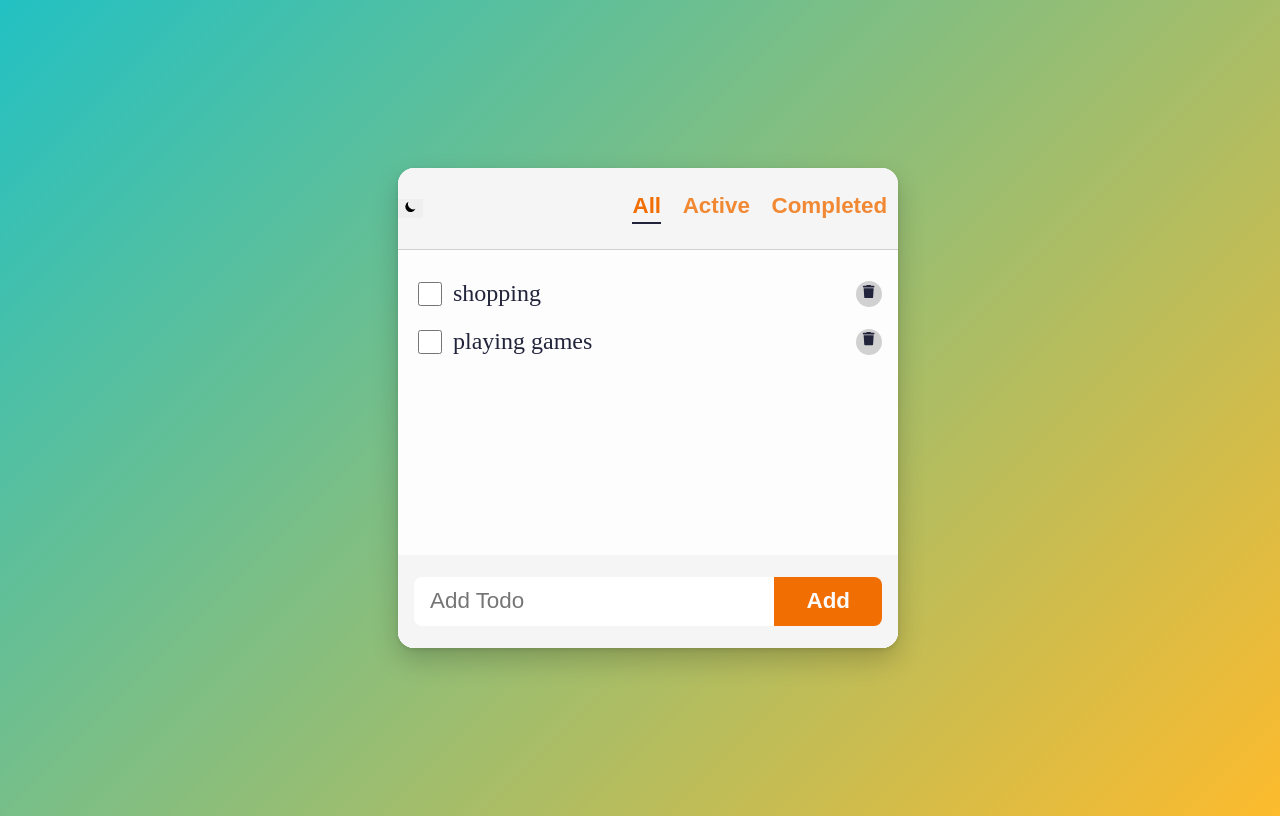
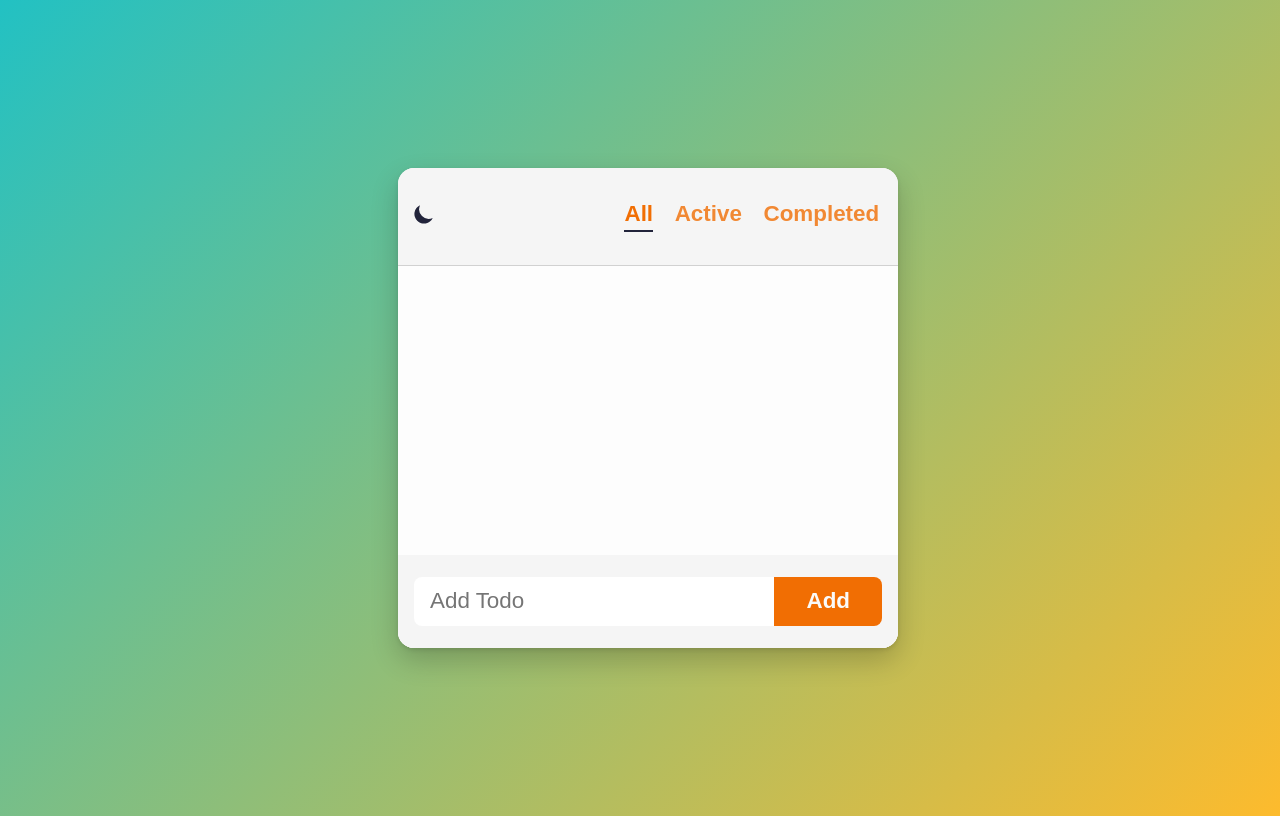
Before and after one commit to rslivepark/checklist, a React (Create React App) app: page / in a window 1280 px wide. Built offline with nearby package versions, Linux system fonts and the light colour scheme; a web font is replaced by a local one.

Commit message:
add darkmode

```diff
--- a/src/components/Header/Header.jsx
+++ b/src/components/Header/Header.jsx
@@ -7,16 +7,18 @@ export default function Header({ filters, filter, onFilterChange }) {
   const { darkMode, toggleDarkMode } = useDarkMode();
 
   return (
-    <header class={styles.header}>
-      <button onClick={toggleDarkMode}>
+    <header className={styles.header}>
+      <button onClick={toggleDarkMode} className={styles.toggle}>
         {!darkMode && <HiMoon />}
         {darkMode && <HiSun />}
       </button>
-      <ul class={styles.filters}>
+      <ul className={styles.filters}>
         {filters.map((value, index) => (
           <li key={index}>
             <button
-              class={`${styles.filter} ${filter === value && styles.selected}`}
+              className={`${styles.filter} ${
+                filter === value && styles.selected
+              }`}
               onClick={() => onFilterChange(value)}
             >
               {value}
--- a/src/components/Header/Header.module.css
+++ b/src/components/Header/Header.module.css
@@ -4,6 +4,20 @@
   align-items: center;
   background-color: var(--color-bg-dark);
   border-bottom: 1px solid var(--color-grey);
+
+  padding: 0.5rem;
+}
+
+.toggle {
+  background-color: transparent;
+  color: var(--color-text);
+  font-size: 1.5rem;
+  cursor: pointer;
+  transition: all 150ms ease-out;
+}
+
+.toggle:hover {
+  color: var(--color-accent);
 }
 
 .filters {
@@ -18,6 +32,8 @@
   color: var(--color-accent);
   opacity: 0.8;
   font-weight: bold;
+
+  cursor: pointer;
 }
 
 .filter:hover,
--- a/src/components/TodoList/TodoList.jsx
+++ b/src/components/TodoList/TodoList.jsx
@@ -1,13 +1,10 @@
-import React, { useState } from 'react';
+import React, { useEffect, useState } from 'react';
 import AddTodo from '../AddTodo/AddTodo';
 import Todo from '../Todo/Todo';
 import styles from './TodoList.module.css';
 
 export default function TodoList({ filter }) {
-  const [todos, setTodos] = useState([
-    { id: '123', text: 'shopping', status: 'active' },
-    { id: '124', text: 'playing games', status: 'active' },
-  ]);
+  const [todos, setTodos] = useState(() => readTodosFromLocalStorage());
 
   const handleAdd = (todo) => {
     setTodos([...todos, todo]);
@@ -19,6 +16,10 @@ export default function TodoList({ filter }) {
   const handleDelete = (deleted) => {
     setTodos(todos.filter((t) => t.id !== deleted.id));
   };
+
+  useEffect(() => {
+    localStorage.setItem('todos', JSON.stringify(todos));
+  }, [todos]);
 
   const filtered = getFilterdItems(todos, filter);
 
@@ -46,4 +47,10 @@ function getFilterdItems(todos, filter) {
   return todos.filter((todo) => todo.status === filter);
 }
 
+function readTodosFromLocalStorage() {
+  console.log('readTodosFromLocalStorage');
+  const todos = localStorage.getItem('todos');
+  return todos ? JSON.parse(todos) : [];
+}
+
 // todo list 보여주는 기능만 있음
--- a/src/index.css
+++ b/src/index.css
@@ -14,6 +14,13 @@
   --color-accent: #f16e03;
   --color-white: #fafafa;
   --color-scrollbar: #aaa7a7;
+}
+
+html.dark {
+  --color-bg-dark: #1a1c35;
+  --color-bg: #22243b;
+  --color-text: #fafafa;
+  --color-grey: #4e4e4e;
 }
 
 body {
```
